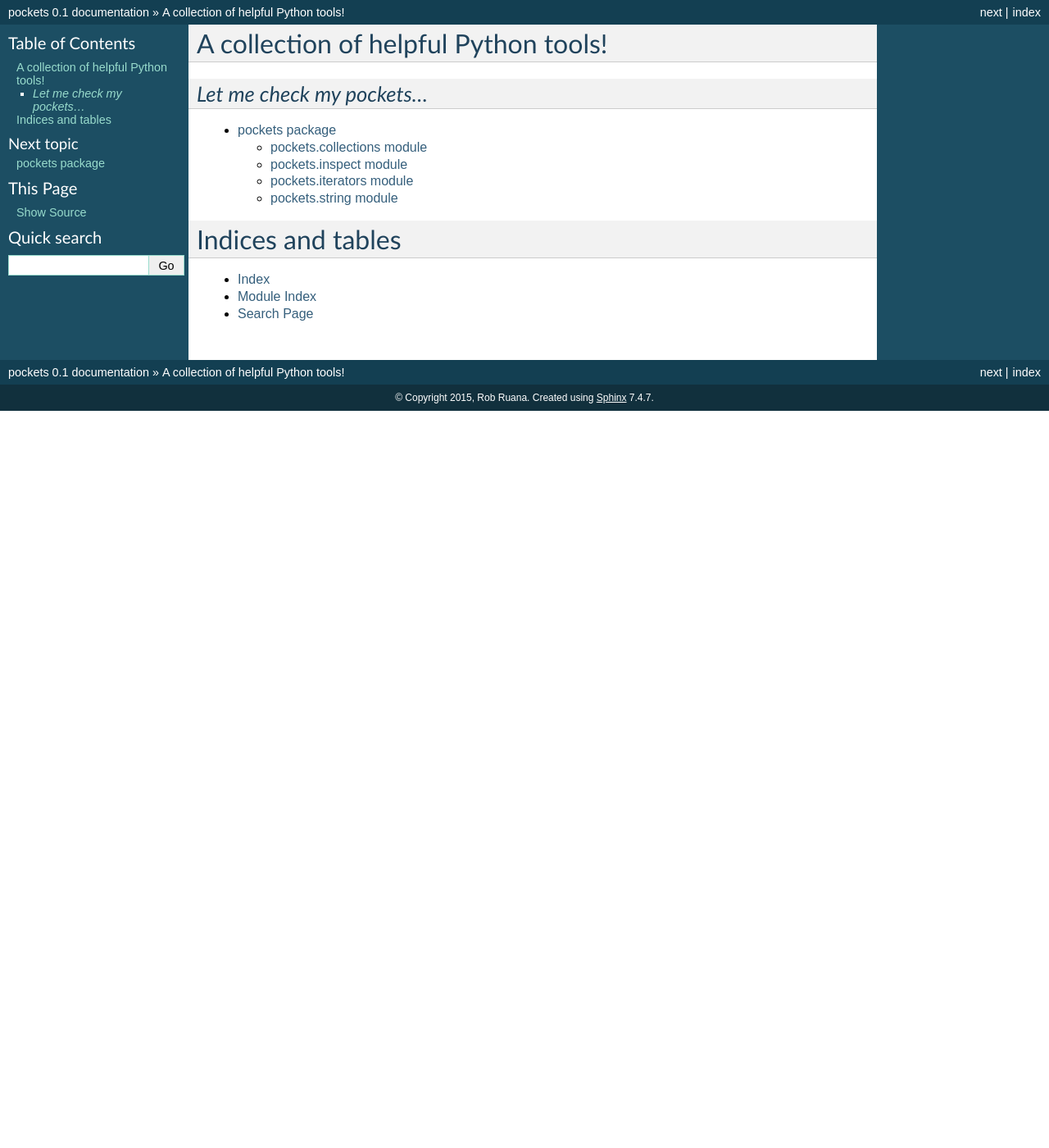
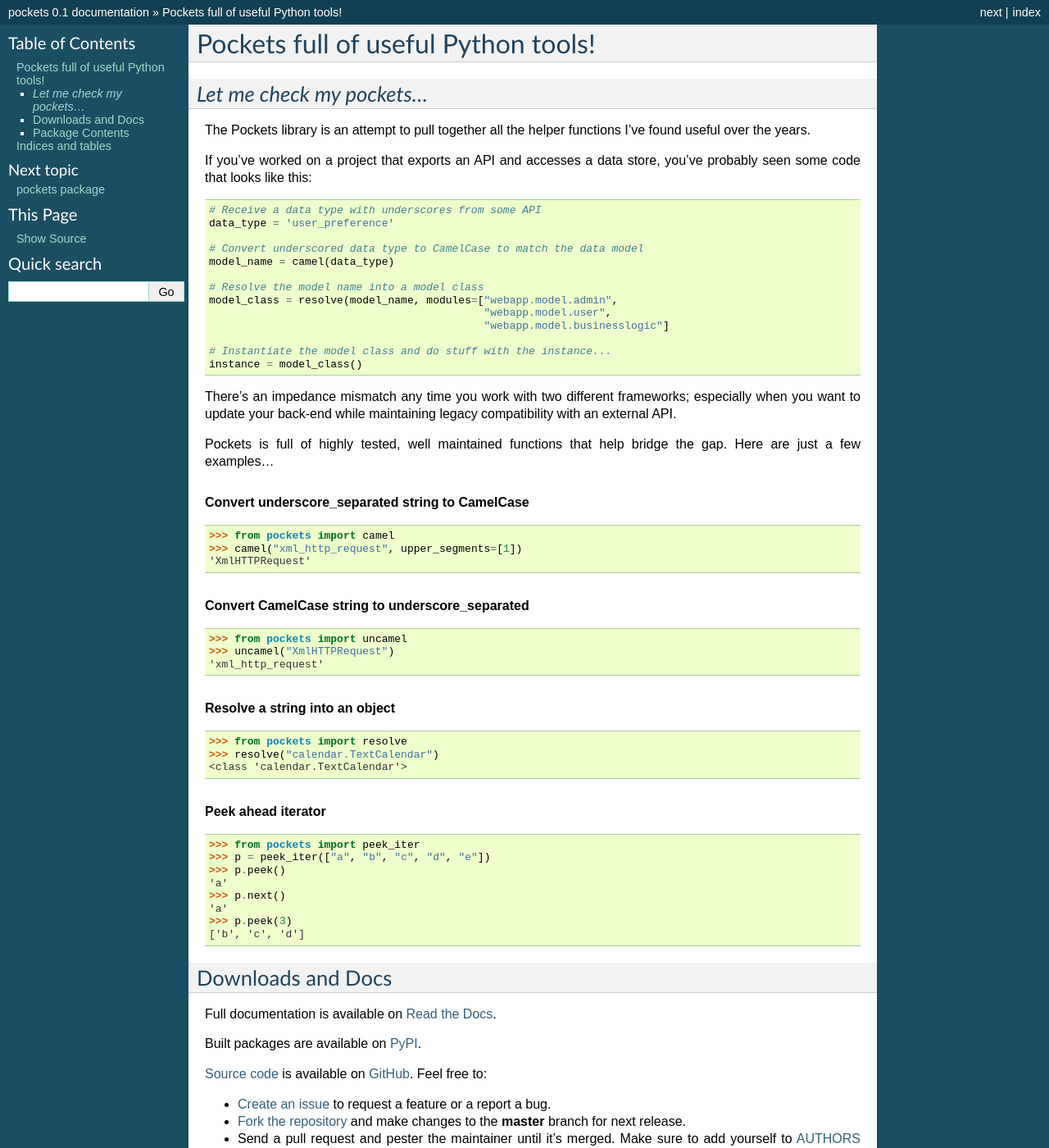
Before and after one commit to RobRuana/pockets, a Sphinx documentation site: the page built from docs/source/index.rst, in a window 1280 px wide and 1400 px high. Shown: the whole window at 82% size. Built offline with Sphinx 7.4.7, drawn with Linux system fonts in a browser that asks for light colours; some of the changed text lies outside the part shown.

Commit message:
Updates docs

```diff
--- a/README.rst
+++ b/README.rst
@@ -1,10 +1,98 @@
-A collection of helpful Python tools!
-=====================================
-
+Pockets full of useful Python tools!
+====================================
 
 *Let me check my pockets...*
 ----------------------------
 
+The Pockets library is an attempt to pull together all the helper functions
+I've found useful over the years.
+
+If you've worked on a project that exports an API and accesses a data store,
+you've probably seen some code that looks like this::
+
+    # Receive a data type with underscores from some API
+    data_type = 'user_preference'
+
+    # Convert underscored data type to CamelCase to match the data model
+    model_name = camel(data_type)
+
+    # Resolve the model name into a model class
+    model_class = resolve(model_name, modules=["webapp.model.admin",
+                                               "webapp.model.user",
+                                               "webapp.model.businesslogic"]
+
+    # Instantiate the model class and do stuff with the instance...
+    instance = model_class()
+
+
+There's an impedance mismatch any time you work with two different frameworks;
+especially when you want to update your back-end while maintaining legacy
+compatibility with an external API.
+
+Pockets is full of highly tested, well maintained functions that help bridge
+the gap. Here are just a few examples...
+
+.. rubric :: Convert underscore_separated string to CamelCase
+
+::
+
+    >>> from pockets import camel
+    >>> camel("xml_http_request", upper_segments=[1])
+    'XmlHTTPRequest'
+
+.. rubric :: Convert CamelCase string to underscore_separated
+
+::
+
+    >>> from pockets import uncamel
+    >>> uncamel("XmlHTTPRequest")
+    'xml_http_request'
+
+.. rubric :: Resolve a string into an object
+
+::
+
+    >>> from pockets import resolve
+    >>> resolve("calendar.TextCalendar")
+    <class 'calendar.TextCalendar'>
+
+.. rubric :: Peek ahead iterator
+
+::
+
+    >>> from pockets import peek_iter
+    >>> p = peek_iter(["a", "b", "c", "d", "e"])
+    >>> p.peek()
+    'a'
+    >>> p.next()
+    'a'
+    >>> p.peek(3)
+    ['b', 'c', 'd']
+
+
+Downloads and Docs
+------------------
+
+Full documentation is available on `Read the Docs
+<http://pockets.readthedocs.org>`_.
+
+Built packages are available on `PyPI <https://pypi.python.org/pypi/pockets>`_.
+
+`Source code <https://github.com/RobRuana/pockets>`_ is available on `GitHub
+<https://github.com/RobRuana/pockets>`_. Feel free to:
+
+- `Create an issue <https://github.com/RobRuana/pockets/issues>`_ to request a
+  feature or a report a bug.
+- `Fork the repository <https://github.com/RobRuana/pockets/fork>`_ and make
+  changes to the **master** branch for next release.
+- Send a pull request and pester the maintainer until it's merged. Make sure
+  to add yourself to `AUTHORS
+  <https://github.com/RobRuana/pockets/blob/master/AUTHORS>`_ and update
+  `CHANGES <https://github.com/RobRuana/pockets/blob/master/CHANGES>`_.
+
+
+Build Status
+------------
 
 .. image:: https://travis-ci.org/RobRuana/pockets.svg
     :target: https://travis-ci.org/RobRuana/pockets
--- a/docs/source/index.rst
+++ b/docs/source/index.rst
@@ -1,10 +1,8 @@
-.. pockets documentation master file
+.. include:: ../../README.rst
+   :end-before: Build Status
 
-A collection of helpful Python tools!
-=====================================
-
-*Let me check my pockets...*
-----------------------------
+Package Contents
+----------------
 
 .. toctree::
    :maxdepth: 2
```
Also changed, not shown: pockets/__init__.py (+11 -2 lines), 4 other files.
